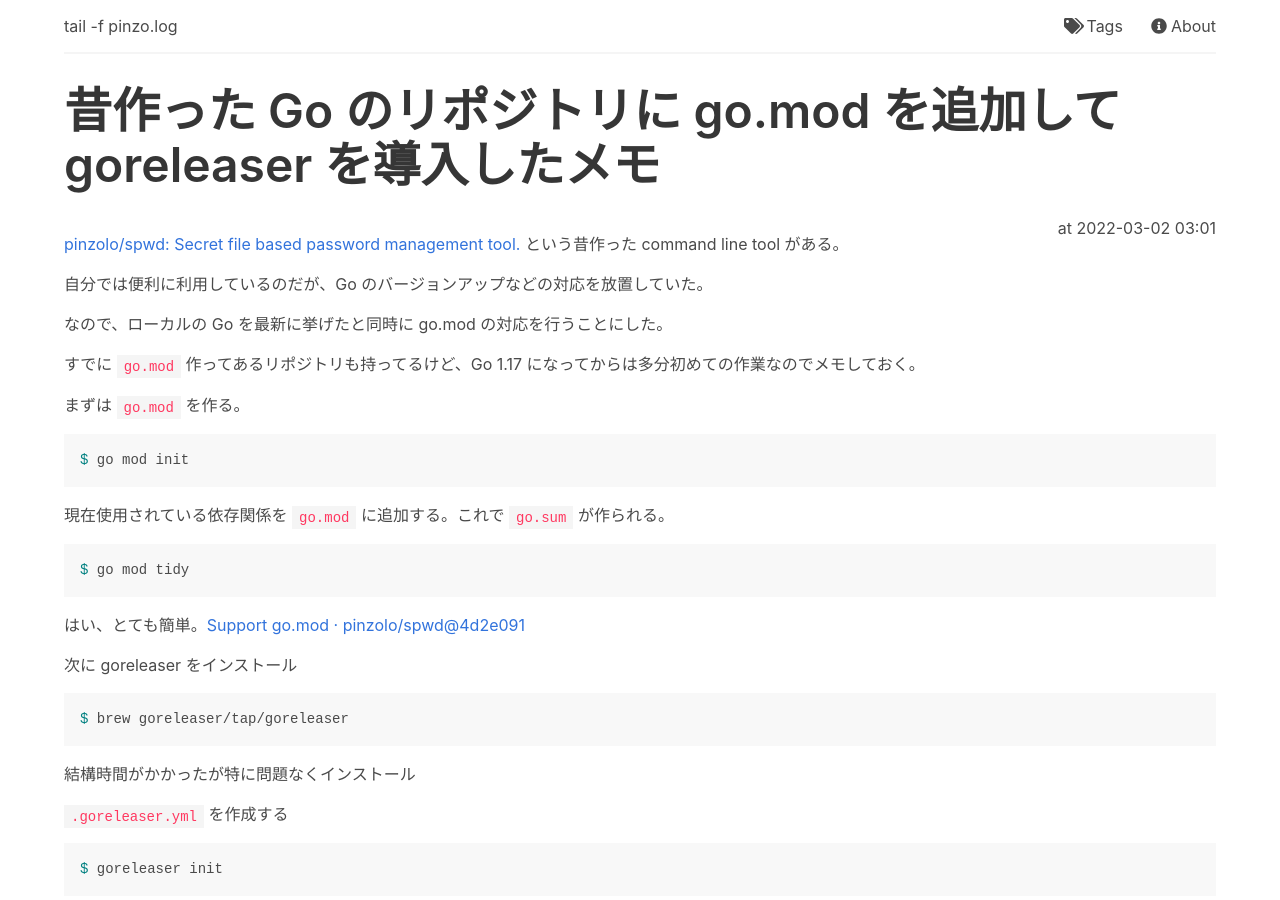
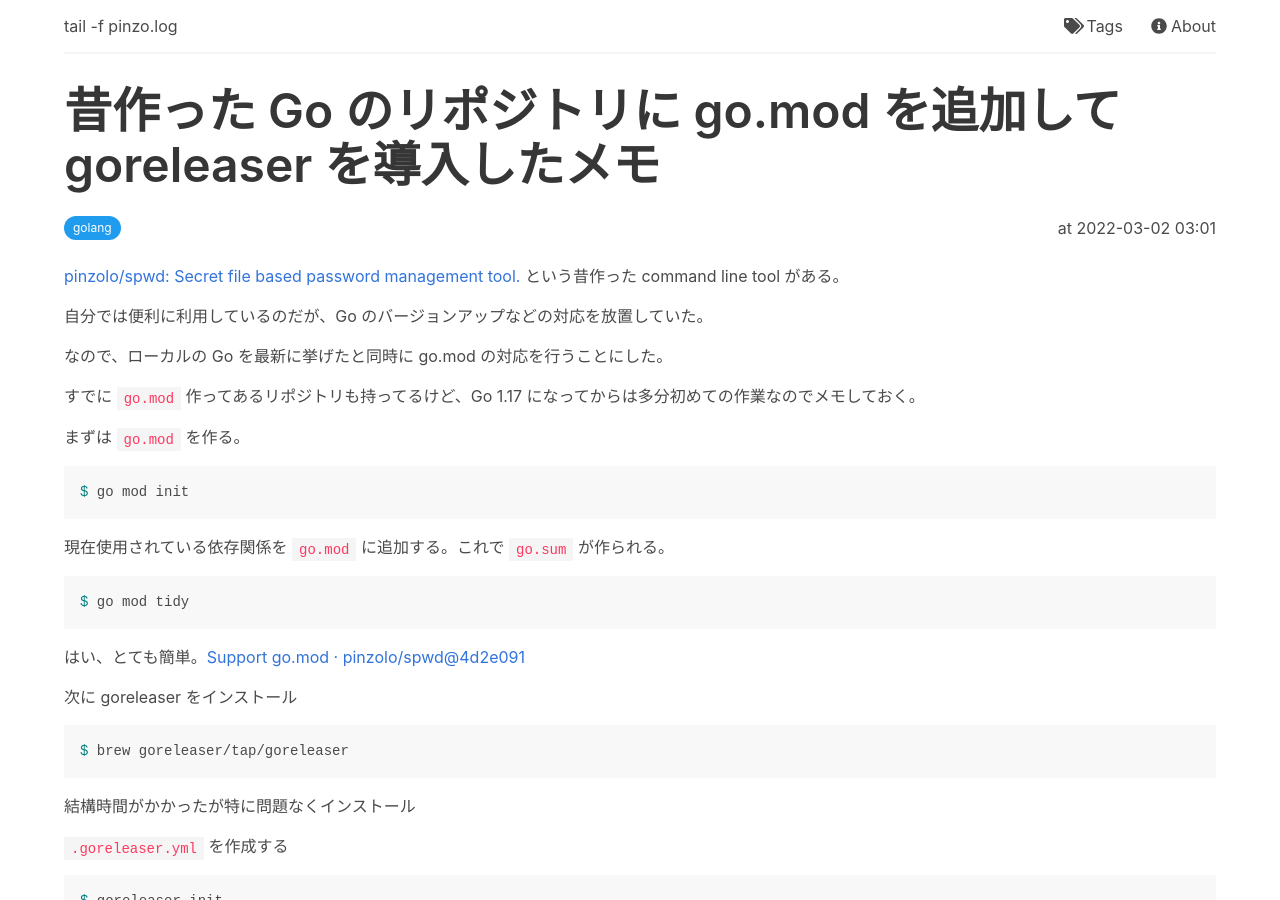
Before and after one commit to pinzolo/pinzolo.github.io, a Jekyll site: the page built from _posts/2022-03-02-go.mod-and-goreleaser.md, in a window 1280 px wide and 900 px high. Built offline with Jekyll 4.4.1, drawn with Linux system fonts in a browser that asks for light colours; nearby versions of some CDN libraries.

Commit message:
Add tag to 2022-03-02

```diff
--- a/_posts/2022-03-02-go.mod-and-goreleaser.md
+++ b/_posts/2022-03-02-go.mod-and-goreleaser.md
@@ -3,6 +3,7 @@ layout: post
 title: 昔作った Go のリポジトリに go.mod を追加して goreleaser を導入したメモ
 date: '2022-03-02T12:01:13+0900'
 tags:
+  - golang
 ---
 
 [pinzolo/spwd: Secret file based password management tool\.](https://github.com/pinzolo/spwd) という昔作った command line tool がある。
```
